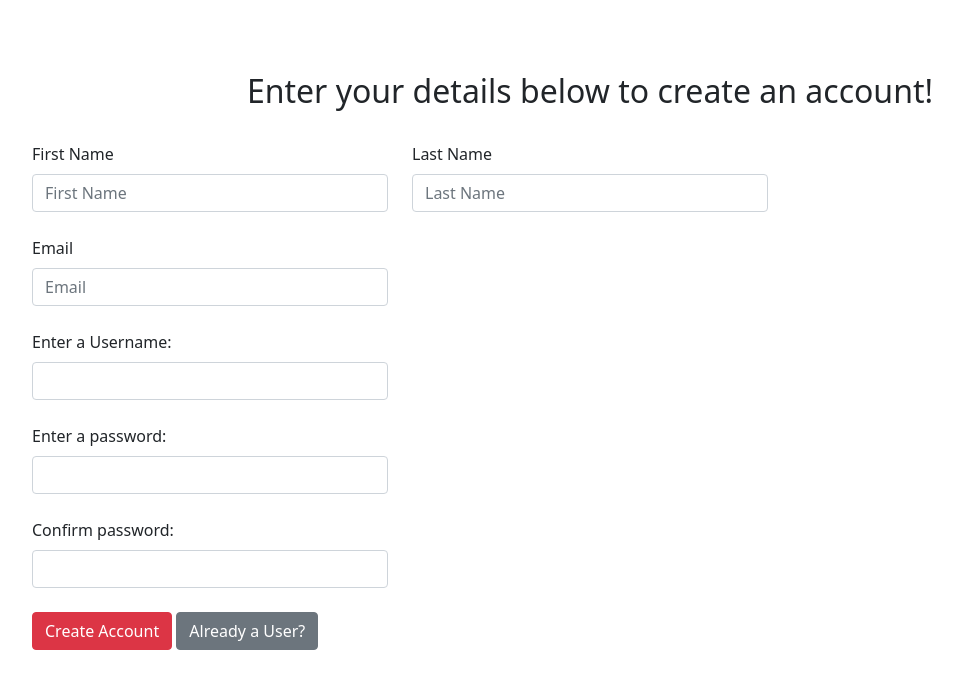
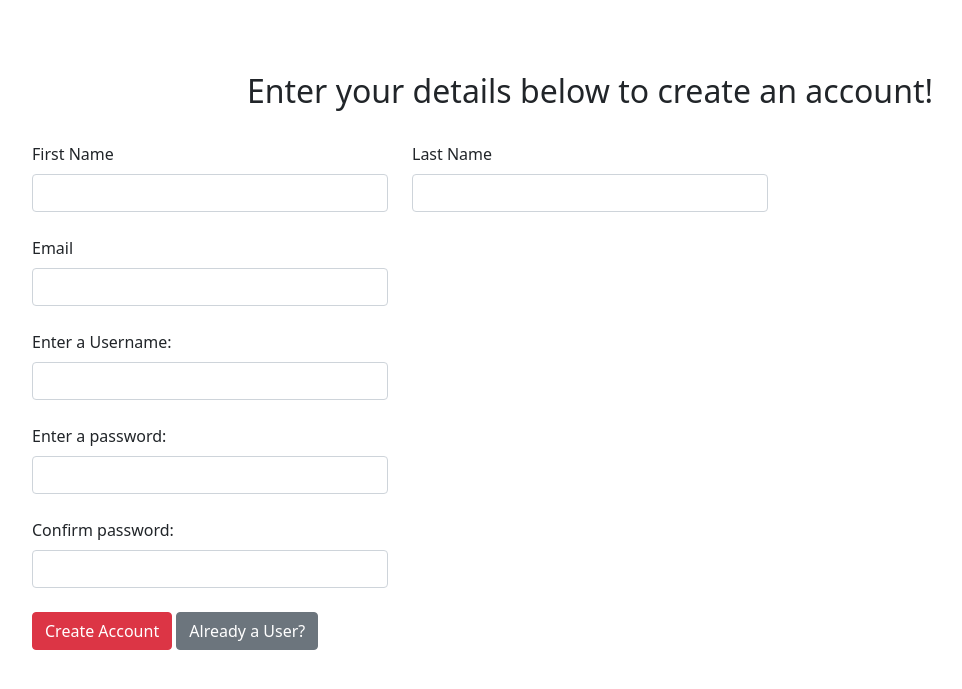
Before and after one commit to rorochaudhary/gotham-auctions, a Flask app: page /auth/register in a window 1280 px wide. Shown: the part 56-745 px from the top of the page, without its empty margins (50-1012 px from the left). Run offline with Flask 2, Linux system fonts and the light colour scheme.

Commit message:
formatting

```diff
--- a/templates/auth/login.j2
+++ b/templates/auth/login.j2
@@ -1,6 +1,5 @@
 {% extends 'base.html' %}
 {% block title %}<title>Log In - Gotham Auctions</title>{% endblock %}
-
 {% block content %}
   <div class='container pt-5'>
         <div class="row mt-4">
--- a/templates/auth/register.j2
+++ b/templates/auth/register.j2
@@ -10,17 +10,17 @@
             <div class='row mt-4'>
                 <div class="col-4">
                     <label for='fname' class="form-label">First Name</label>
-                    <input type='text' class="form-control" id='fname' name='fname' placeholder='First Name'>
+                    <input type='text' class="form-control" id='fname' name='fname'>
                 </div>
                 <div class="col-4">
                     <label for='fname' class="form-label">Last Name</label>
-                    <input type='text' class="form-control" id='lname' name='lname' placeholder='Last Name'>
+                    <input type='text' class="form-control" id='lname' name='lname'>
                 </div>
             </div>
             <div class='row mt-4'>
                 <div class="col-4">
                     <label for='email' class="form-label">Email</label><br>
-                    <input type='email' class="form-control" id='email' name='email' placeholder='Email'>
+                    <input type='email' class="form-control" id='email' name='email'>
                 </div>
             </div>
             <div class='row mt-4'>
--- a/templates/base.html
+++ b/templates/base.html
@@ -6,13 +6,10 @@
             <meta name="viewport" content="width=device-width, initial-scale=1">
             <!-- Bootstrap CSS -->
             <link href="https://cdn.jsdelivr.net/npm/bootstrap@5.0.0-beta1/dist/css/bootstrap.min.css" rel="stylesheet" integrity="sha384-giJF6kkoqNQ00vy+HMDP7azOuL0xtbfIcaT9wjKHr8RbDVddVHyTfAAsrekwKmP1" crossorigin="anonymous">
-
             {% block stylesheet %}
                 <!-- <link rel="stylesheet" href="/static/css/style.css"> -->
             {% endblock %}
-
             {% block title %}<title>Gotham Auctions</title>{% endblock %}
-
         {% endblock %}
     </head>
     <body>
```
Lines whose indentation alone changed are shown as unchanged.
